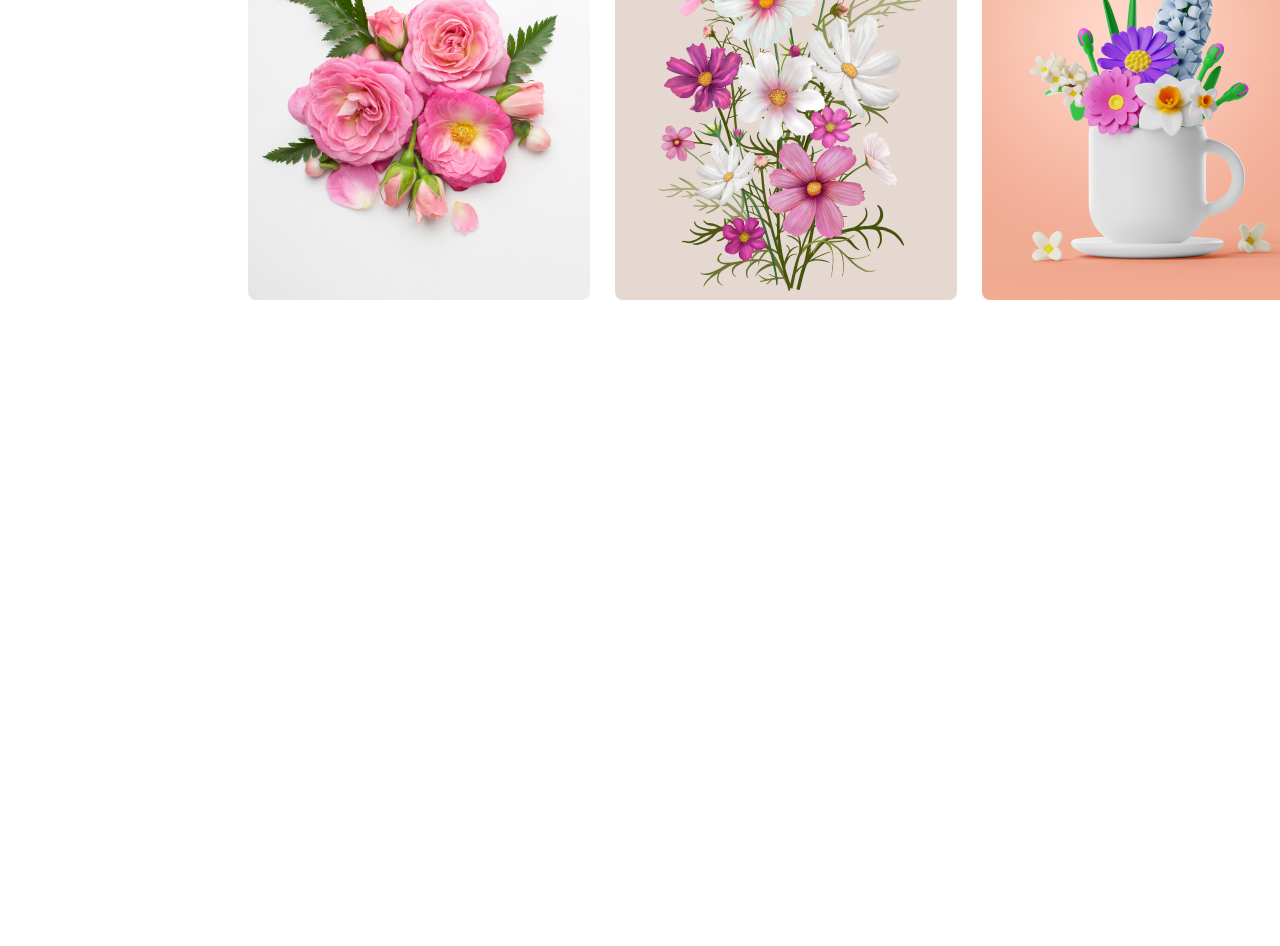
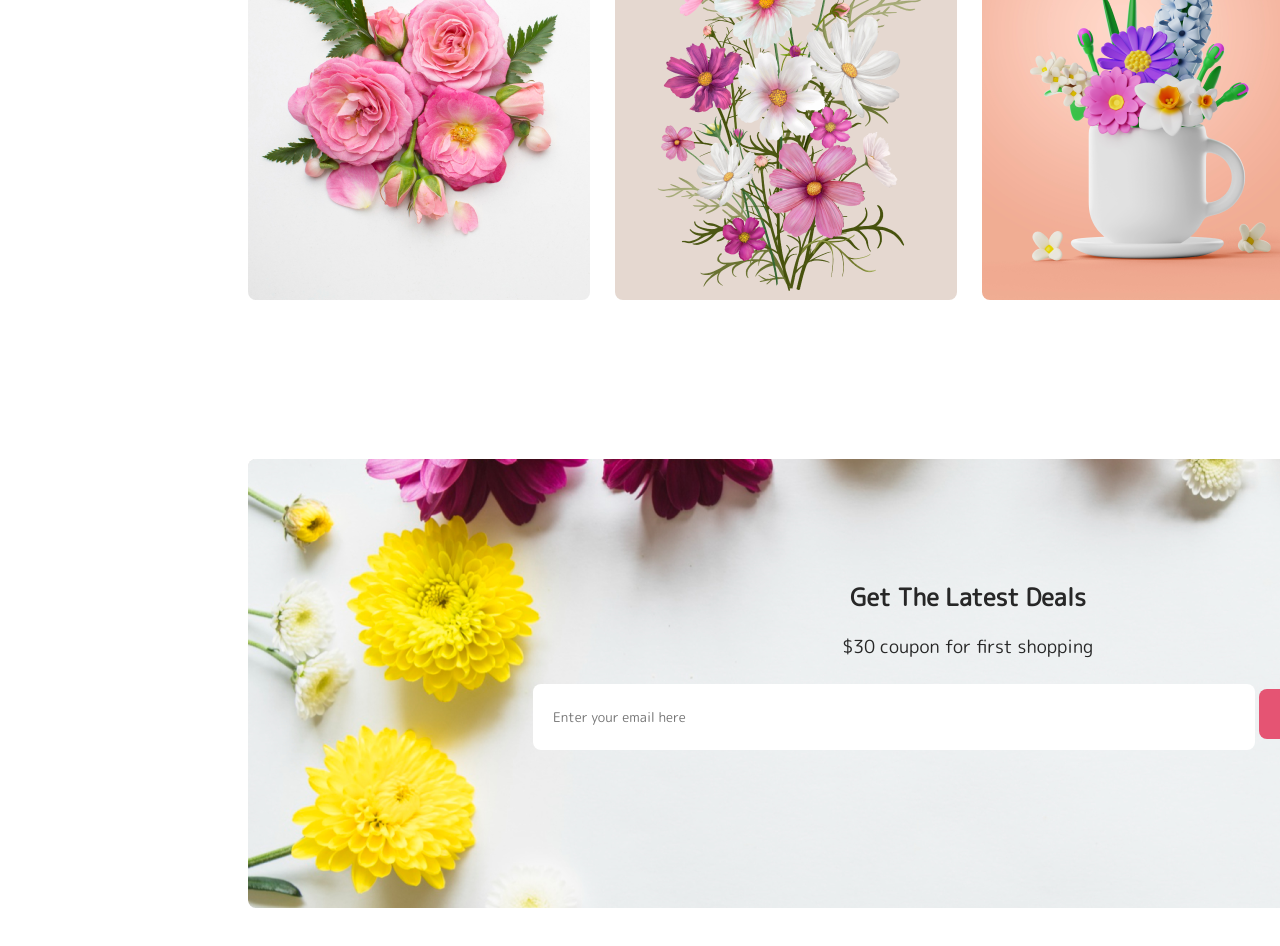
Before and after one commit to Mehedi-2023/Flower-Shop, a plain HTML site: page index.html in a window 1280 px wide. Shown: the part 3233-4179 px from the top of the page. Before the commit the page ends 3533 px from the top, so only its background shows below. Drawn offline with Linux system fonts and the light colour scheme.

Commit message:
added the latest deals section

```diff
--- a/index.html
+++ b/index.html
@@ -96,6 +96,20 @@
             <img src="images/Rectangle 6.png" alt="">
            </div>
     </section>
+    <section class="latest-deal-conteiner">
+
+                <h1 class="deals-title">Get The Latest Deals</h1>
+                <p class="deals-description">$30 coupon for first shopping</p>
+
+        <div class="button-content">
+
+                <input type="text" placeholder="Enter your email here">
+                <button class="btn-primary">Subscribe</button>
+
+         </div>
+
+    </section>
+
 
 
 
--- a/styles/shop.css
+++ b/styles/shop.css
@@ -232,3 +232,49 @@ span{
     height: 396px;
     border-radius: 8px;
 }
+
+
+/*deals styles*/
+.latest-deal-conteiner{
+
+    width: 1440px;
+    height: 449px;
+    border-radius: 8px;
+    background: url(../images/Rectangle\ 9.png), lightgray 0px -203.444px / 100% 213.755% no-repeat;
+    margin: 360px 240px 128px 240px;
+
+}
+.deals-title{
+    color: #272727;
+    font-size: 24px;
+    font-weight: 700;
+    text-align: center;
+    padding-top: 120px;
+    margin-bottom: 10px;
+
+
+
+}
+
+.deals-description{
+    color: #272727;
+    font-size: 18px;
+    font-weight: 400;
+    text-align: center;
+    margin-bottom: 24px;
+
+
+}
+
+.button-content input{
+    width: 700px;
+    height: 64px;
+    border-radius: 8px;
+    background: #FFF;
+    margin-left: 285px;
+    border: none;
+    padding-left: 20px;
+
+
+
+}
```
